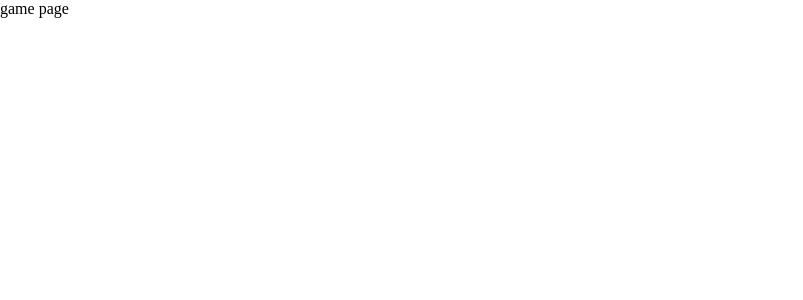
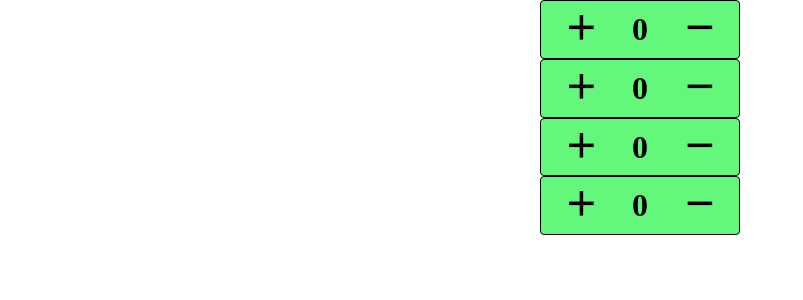
Before and after one commit to ONDENCUP-dominions/Dominion, a Nuxt app: page /Game in a window 1280 px wide. Shown: the top 300 px of the page, without its empty margins (0-803 px from the left). Built offline with nearby package versions, Linux system fonts and the light colour scheme.

Commit message:
CountButtonコンポーネント作成(#shin1)

```diff
--- /dev/null
+++ b/components/CountButton.vue
@@ -0,0 +1,28 @@
+<script setup lang="ts">
+</script>
+
+<template>
+    <button class="button">
+        <slot></slot>
+    </button>
+</template>
+
+<style scoped>
+.button{
+    background-color: #63F87B;
+    width: 200px;
+    padding-top: 10px;
+    padding-bottom: 10px;
+    border: 1px solid #000000;
+    border-radius: 0.25rem;
+    font-weight: 700;
+    font-size: 200%;
+    display: flex;
+    flex-direction: row;
+    justify-content: space-around;
+}
+.button:hover{
+    opacity: 0.7;
+}
+
+</style>
--- a/pages/Game.vue
+++ b/pages/Game.vue
@@ -1,5 +1,61 @@
+<script setup lang="ts">
+import { useCounterStore } from '@/stores/store';
+const store =  useCounterStore();
+function upCount1() {
+    store.count1++;
+};
+function downCount1(){
+    store.count2--;
+}
+function upCount2() {
+    store.count2++;
+};
+function downCount2(){
+    store.count2--;
+}
+function upCount3() {
+    store.count3++;
+};
+function downCount3(){
+    store.count3--;
+}
+function upCount4() {
+    store.count4++;
+};
+function downCount4(){
+    store.count4--;
+}
+</script>
+
 <template>
-    <div>
-      game page
-    </div>
-  </template>
+  <div class="flex-content">
+    <CountButton>
+      <div @click="upCount1">＋</div>
+      {{ store.count1 }}
+      <div @click="downCount1">－</div>
+    </CountButton>
+    <CountButton>
+      <div @click="upCount2">＋</div>
+      {{ store.count2 }}
+      <div @click="downCount2">－</div>
+    </CountButton>
+    <CountButton>
+      <div @click="upCount3">＋</div>
+      {{ store.count3 }}
+      <div @click="downCount3">－</div>
+    </CountButton>
+    <CountButton>
+      <div @click="upCount4">＋</div>
+      {{ store.count4 }}
+      <div @click="downCount4">－</div>
+    </CountButton>
+  </div>
+</template>
+
+<style scoped>
+.flex-content{
+  display: flex;
+  flex-direction: column;
+  align-items: center;
+}
+</style>
--- /dev/null
+++ b/stores/store.ts
@@ -0,0 +1,14 @@
+import { ref, computed } from "vue";
+import { defineStore } from "pinia";
+
+
+export const useCounterStore = defineStore(
+  "store",
+  () => {
+    const count1 = ref(0);
+    const count2 = ref(0);
+    const count3 = ref(0);
+    const count4 = ref(0);
+    return { count1, count2, count3, count4 };
+  },
+ );
```
Also changed, not shown: store/counter.ts (deleted, +0 -13 lines).
